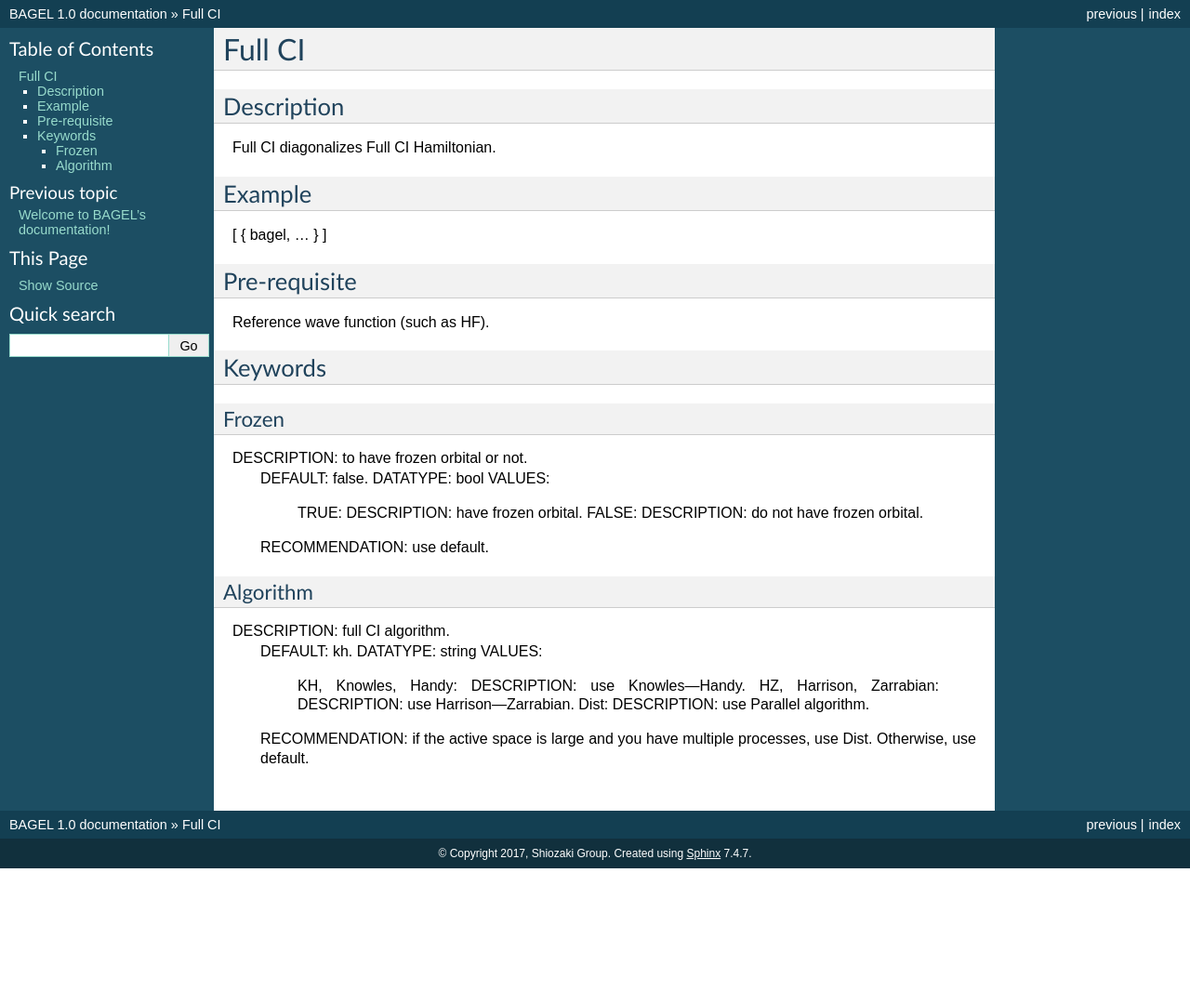
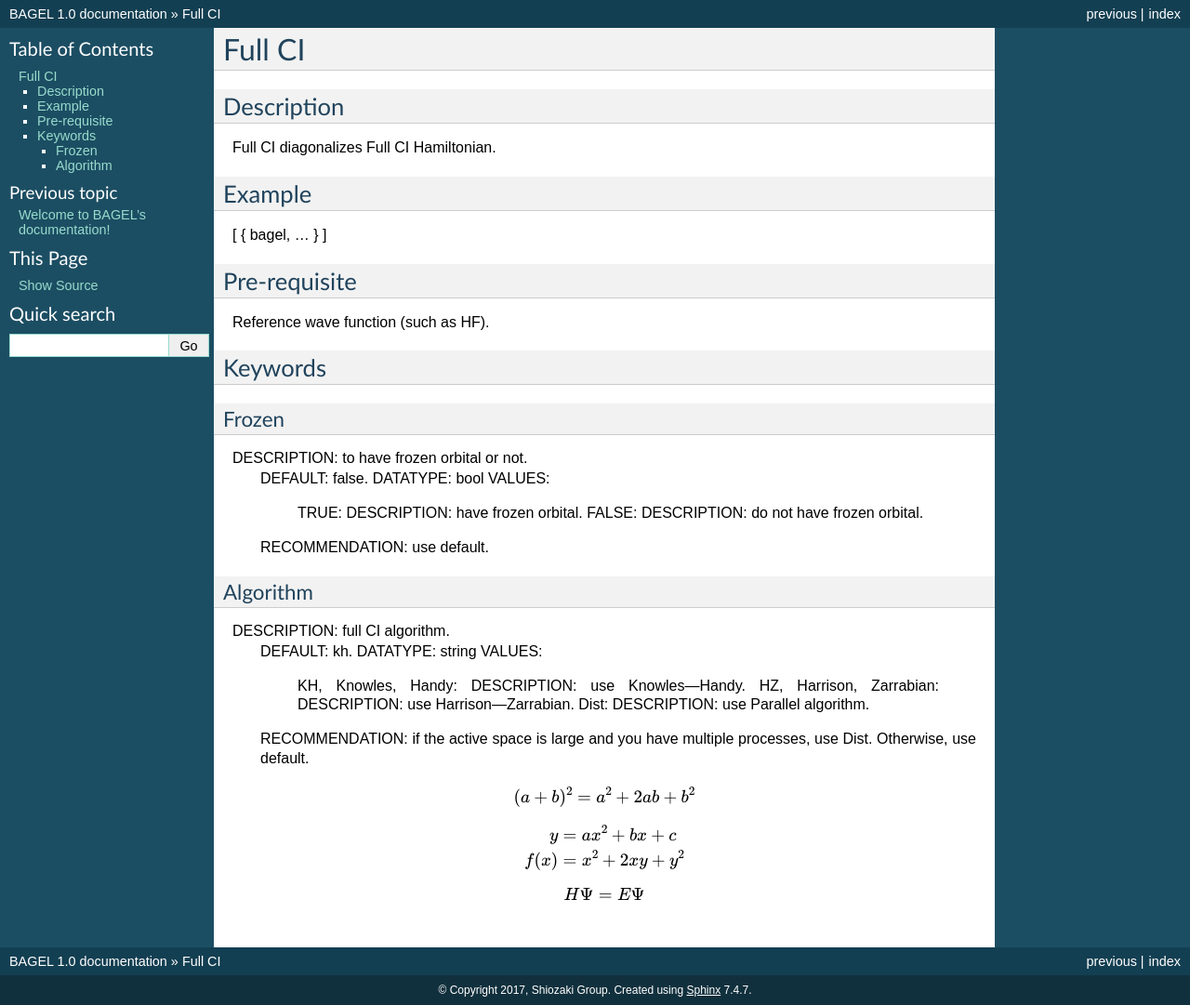
Before and after one commit to miroi/bagel_manual, a Sphinx documentation site: the page built from source/fullci.rst, in a window 1280 px wide. Shown: the whole page at 93% size. Built offline with Sphinx 7.4.7, drawn with Linux system fonts in a browser that asks for light colours; before the commit the page ends 934 px from its top, so only the background shows below that.

Commit message:
example equations

```diff
--- a/source/conf.py
+++ b/source/conf.py
@@ -14,6 +14,7 @@
 
 import sys
 import os
+import shlex
 
 # If extensions (or modules to document with autodoc) are in another directory,
 # add these directories to sys.path here. If the directory is relative to the
@@ -28,7 +29,7 @@ import os
 # Add any Sphinx extension module names here, as strings. They can be
 # extensions coming with Sphinx (named 'sphinx.ext.*') or your custom
 # ones.
-extensions = []
+extensions = ['sphinx.ext.mathjax']
 
 # Add any paths that contain templates here, relative to this directory.
 templates_path = ['_templates']
--- a/source/fullci.rst
+++ b/source/fullci.rst
@@ -37,3 +37,15 @@ DESCRIPTION: full CI algorithm.
     HZ, Harrison, Zarrabian: DESCRIPTION: use Harrison—Zarrabian.
     Dist: DESCRIPTION: use Parallel algorithm.
   RECOMMENDATION: if the active space is large and you have multiple processes, use Dist. Otherwise, use default.
+
+.. math:: (a + b)^2 = a^2 + 2ab + b^2
+.. math::
+ :nowrap:
+
+   \begin{eqnarray}
+      y    & = & ax^2 + bx + c \\
+      f(x) & = & x^2 + 2xy + y^2
+   \end{eqnarray}
+
+.. math::
+  H\Psi = E\Psi
```
